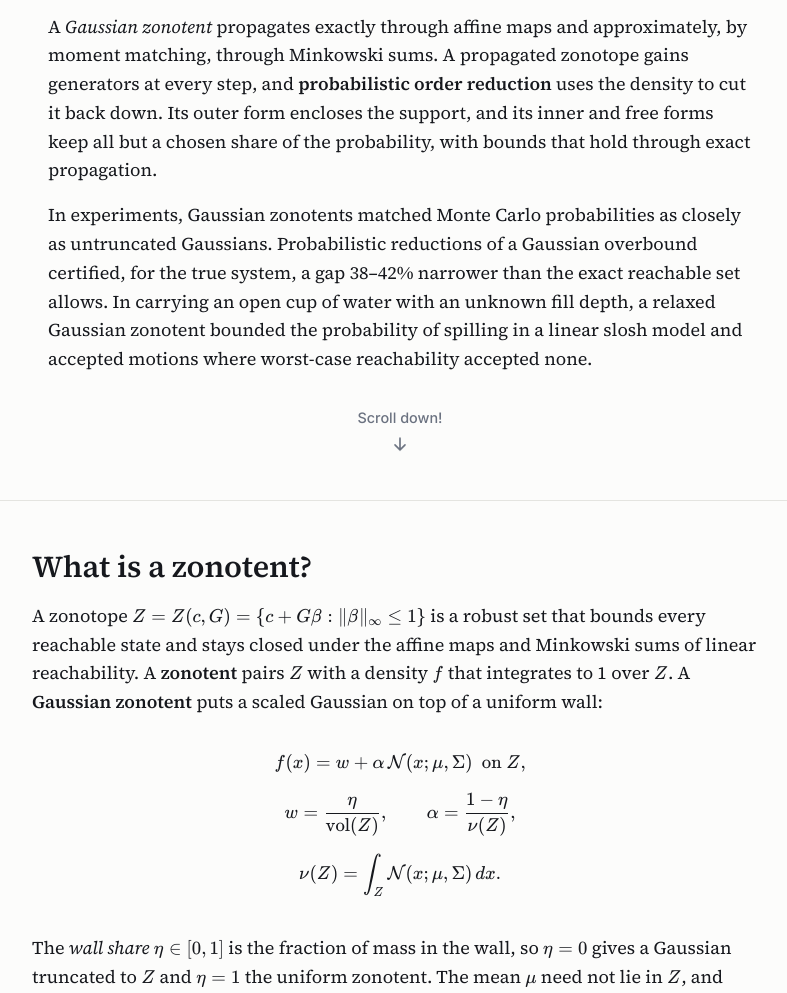
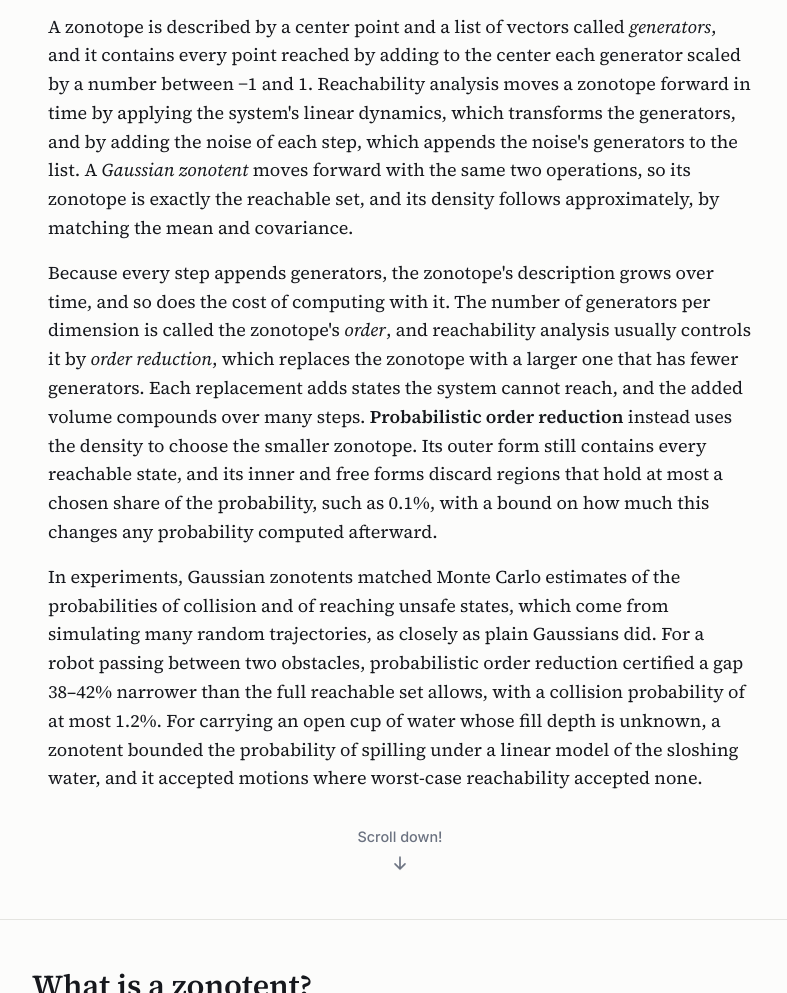
Before and after one commit to zonotents/zonotents.github.io, a plain HTML site: page index.html in a window 1280 px wide. Shown: the part 727-1720 px from the top of the page, without its empty margins (240-1027 px from the left). Drawn offline with nearby package versions, Linux system fonts and the light colour scheme.

Commit message:
Update index.html

```diff
--- a/index.html
+++ b/index.html
@@ -55,18 +55,30 @@
       reachability analysis that a Gaussian distribution inherently discards.
     </p>
     <p>
-      A <em>Gaussian zonotent</em> propagates exactly through affine maps and approximately, by moment matching,
-      through Minkowski sums. A propagated zonotope gains generators at every step, and
-      <strong>probabilistic order reduction</strong> uses the density to cut it back down. Its outer form encloses the
-      support, and its inner and free forms keep all but a chosen share of the probability, with bounds that hold
-      through exact propagation.
+      A zonotope is described by a center point and a list of vectors called <em>generators</em>, and it contains
+      every point reached by adding to the center each generator scaled by a number between &minus;1 and 1.
+      Reachability analysis moves a zonotope forward in time by applying the system's linear dynamics, which
+      transforms the generators, and by adding the noise of each step, which appends the noise's generators to the
+      list. A <em>Gaussian zonotent</em> moves forward with the same two operations, so its zonotope is exactly the
+      reachable set, and its density follows approximately, by matching the mean and covariance.
     </p>
     <p>
-      In experiments, Gaussian zonotents matched Monte Carlo probabilities as closely as untruncated Gaussians.
-      Probabilistic reductions of a Gaussian overbound certified, for the true system, a gap 38&ndash;42% narrower than
-      the exact reachable set allows. In carrying an open cup of water with an unknown fill depth, a relaxed Gaussian
-      zonotent bounded the probability of spilling in a linear slosh model and accepted motions where worst-case
-      reachability accepted none.
+      Because every step appends generators, the zonotope's description grows over time, and so does the cost of
+      computing with it. The number of generators per dimension is called the zonotope's <em>order</em>, and
+      reachability analysis usually controls it by <em>order reduction</em>, which replaces the zonotope with a
+      larger one that has fewer generators. Each replacement adds states the system cannot reach, and the added
+      volume compounds over many steps. <strong>Probabilistic order reduction</strong> instead uses the density to
+      choose the smaller zonotope. Its outer form still contains every reachable state, and its inner and free forms
+      discard regions that hold at most a chosen share of the probability, such as 0.1%, with a bound on how much
+      this changes any probability computed afterward.
+    </p>
+    <p>
+      In experiments, Gaussian zonotents matched Monte Carlo estimates of the probabilities of collision and of
+      reaching unsafe states, which come from simulating many random trajectories, as closely as plain Gaussians did. For a robot passing between two
+      obstacles, probabilistic order reduction certified a gap 38&ndash;42% narrower than the full reachable set
+      allows, with a collision probability of at most 1.2%. For carrying an open cup of water whose fill depth is
+      unknown, a zonotent bounded the probability of spilling under a linear model of the sloshing water, and it
+      accepted motions where worst-case reachability accepted none.
     </p>
     <a class="scroll-cue" href="#zonotent">Scroll down!
       <svg viewBox="0 0 24 24" fill="none" stroke="currentColor" stroke-width="2" stroke-linecap="round" stroke-linejoin="round" aria-hidden="true"><path d="M12 5v14M6 13l6 6 6-6"/></svg></a>
```
